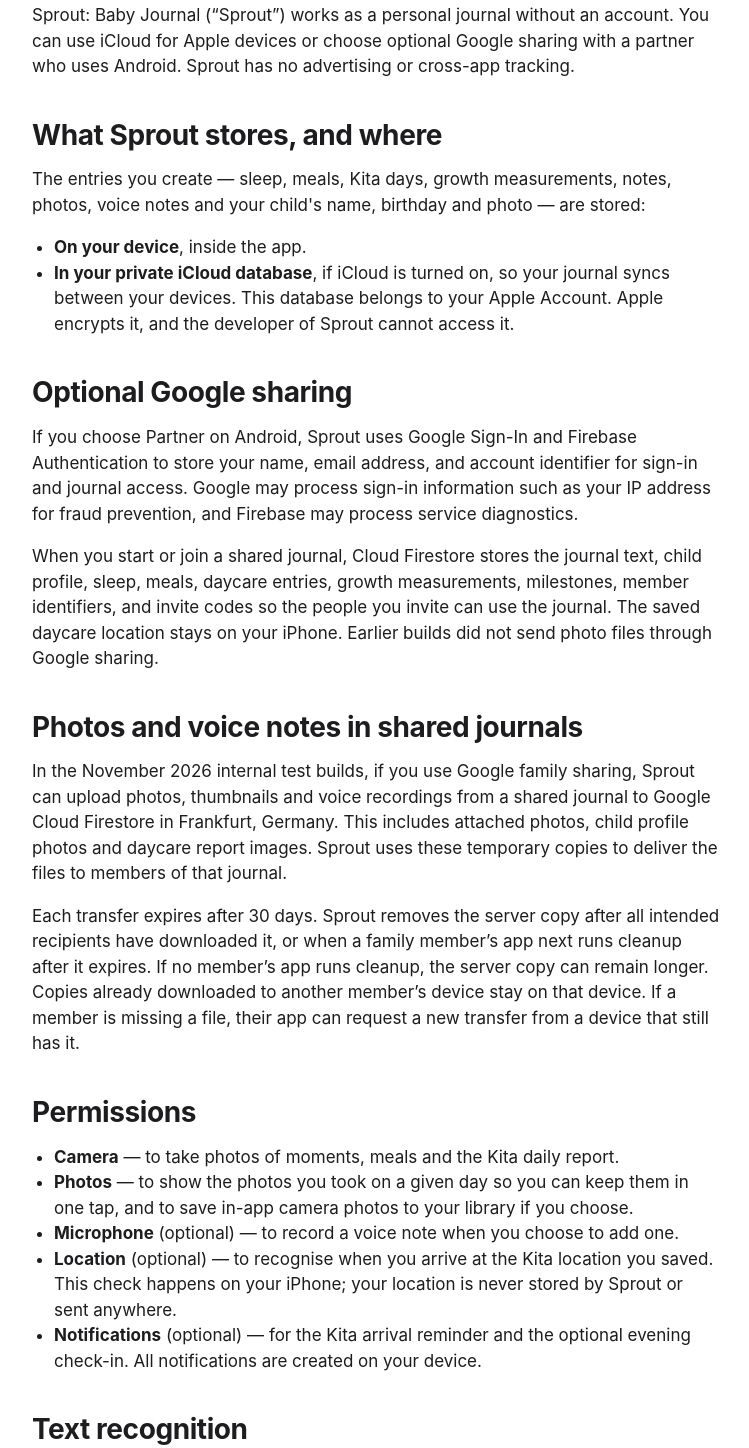
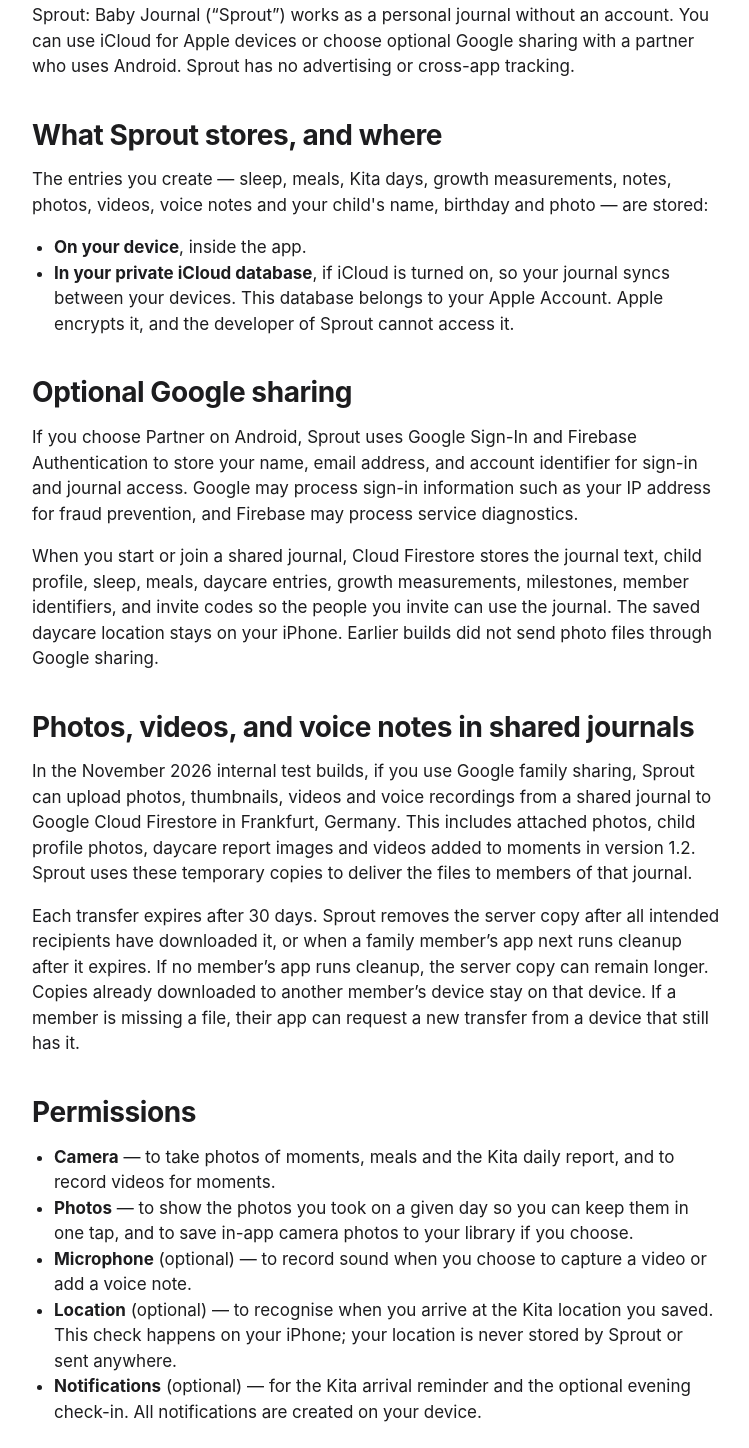
Before and after one commit to eliebitar/sprout-app, a plain HTML site: page privacy.html in a window 1280 px wide. Shown: the part 241-1689 px from the top of the page, without its empty margins (264-1013 px from the left). Drawn offline with Linux system fonts and the light colour scheme.

Commit message:
Disclose video sharing in the Sprout privacy policies

```diff
--- a/privacy.html
+++ b/privacy.html
@@ -23,7 +23,7 @@
     <p>Sprout: Baby Journal (“Sprout”) works as a personal journal without an account. You can use iCloud for Apple devices or choose optional Google sharing with a partner who uses Android. Sprout has no advertising or cross-app tracking.</p>
 
     <h2>What Sprout stores, and where</h2>
-    <p>The entries you create — sleep, meals, Kita days, growth measurements, notes, photos, voice notes and your child's name, birthday and photo — are stored:</p>
+    <p>The entries you create — sleep, meals, Kita days, growth measurements, notes, photos, videos, voice notes and your child's name, birthday and photo — are stored:</p>
     <ul>
       <li><strong>On your device</strong>, inside the app.</li>
       <li><strong>In your private iCloud database</strong>, if iCloud is turned on, so your journal syncs between your devices. This database belongs to your Apple Account. Apple encrypts it, and the developer of Sprout cannot access it.</li>
@@ -32,15 +32,15 @@
     <p>If you choose Partner on Android, Sprout uses Google Sign-In and Firebase Authentication to store your name, email address, and account identifier for sign-in and journal access. Google may process sign-in information such as your IP address for fraud prevention, and Firebase may process service diagnostics.</p>
     <p>When you start or join a shared journal, Cloud Firestore stores the journal text, child profile, sleep, meals, daycare entries, growth measurements, milestones, member identifiers, and invite codes so the people you invite can use the journal. The saved daycare location stays on your iPhone. Earlier builds did not send photo files through Google sharing.</p>
 
-    <h2>Photos and voice notes in shared journals</h2>
-    <p>In the November 2026 internal test builds, if you use Google family sharing, Sprout can upload photos, thumbnails and voice recordings from a shared journal to Google Cloud Firestore in Frankfurt, Germany. This includes attached photos, child profile photos and daycare report images. Sprout uses these temporary copies to deliver the files to members of that journal.</p>
+    <h2>Photos, videos, and voice notes in shared journals</h2>
+    <p>In the November 2026 internal test builds, if you use Google family sharing, Sprout can upload photos, thumbnails, videos and voice recordings from a shared journal to Google Cloud Firestore in Frankfurt, Germany. This includes attached photos, child profile photos, daycare report images and videos added to moments in version 1.2. Sprout uses these temporary copies to deliver the files to members of that journal.</p>
     <p>Each transfer expires after 30 days. Sprout removes the server copy after all intended recipients have downloaded it, or when a family member’s app next runs cleanup after it expires. If no member’s app runs cleanup, the server copy can remain longer. Copies already downloaded to another member’s device stay on that device. If a member is missing a file, their app can request a new transfer from a device that still has it.</p>
 
     <h2>Permissions</h2>
     <ul>
-      <li><strong>Camera</strong> — to take photos of moments, meals and the Kita daily report.</li>
+      <li><strong>Camera</strong> — to take photos of moments, meals and the Kita daily report, and to record videos for moments.</li>
       <li><strong>Photos</strong> — to show the photos you took on a given day so you can keep them in one tap, and to save in-app camera photos to your library if you choose.</li>
-      <li><strong>Microphone</strong> (optional) — to record a voice note when you choose to add one.</li>
+      <li><strong>Microphone</strong> (optional) — to record sound when you choose to capture a video or add a voice note.</li>
       <li><strong>Location</strong> (optional) — to recognise when you arrive at the Kita location you saved. This check happens on your iPhone; your location is never stored by Sprout or sent anywhere.</li>
       <li><strong>Notifications</strong> (optional) — for the Kita arrival reminder and the optional evening check-in. All notifications are created on your device.</li>
     </ul>
```
Also changed, not shown: android-privacy.html (+4 -4 lines).
